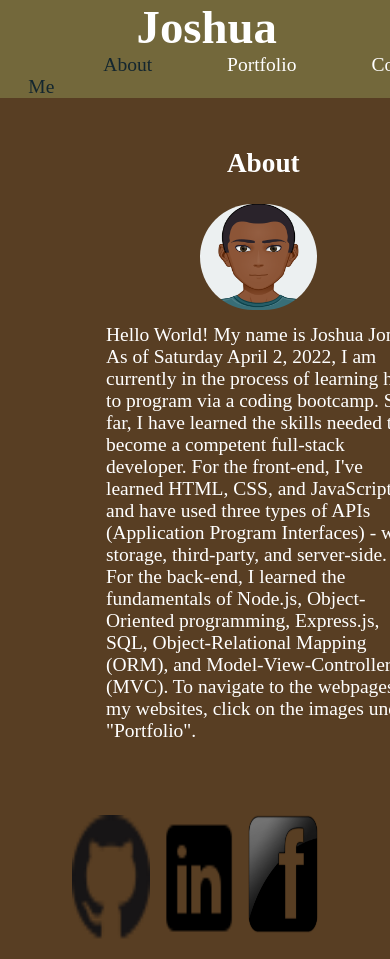
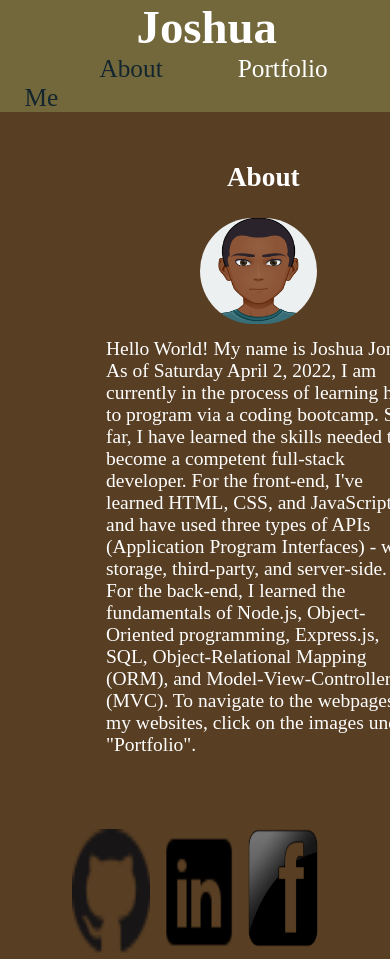
Before and after one commit to CoderJ01/react-programming-portfolio, a React (Create React App) app: page / in a window 390 px wide. Shown: the top 959 px of the page. Built offline with nearby package versions, Linux system fonts and the light colour scheme.

Commit message:
mq: 768px (iPad)

```diff
--- a/src/index.css
+++ b/src/index.css
@@ -374,3 +374,23 @@
     height: 14vh;
   }
 }
+
+/* iPad */
+@media screen and (max-width: 768px) {
+
+  header nav ul {
+    margin-left: -4vw;
+  }
+
+  header nav ul a {
+    font-size: 3vh;
+  }
+
+  #contact {
+    margin-left: 10vw;
+  }
+
+  #resume h2 {
+    margin-left: 29vw;
+  }
+}
```
